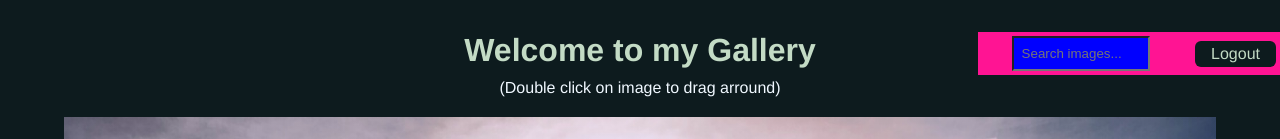
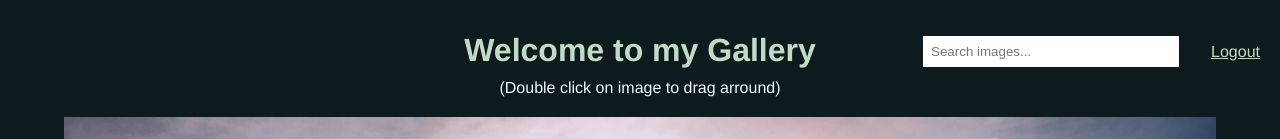
Before and after one commit to mideD3V/image-gallery-app, a React (Create React App) app: page /home in a window 1280 px wide. Shown: the top 139 px of the page. Built offline with nearby package versions, Linux system fonts and the light colour scheme.

Commit message:
updated styles

```diff
--- a/src/components/home.css
+++ b/src/components/home.css
@@ -78,7 +78,6 @@ p {
 /* NAV STYLING */
 
 nav {
-  background-color: deeppink;
   position: absolute;
   top: 2rem;
   right: 0;
@@ -90,13 +89,20 @@ nav {
   align-items: center;
   gap: 1rem;
 }
+#searchbar{
+  width: 20vw;
+}
 #searchbar input {
   padding: 0.5rem;
-  width: 70%;
-  background-color: blue;
+  width: 100%;
+  border: none;
+}
+#searchbar input:focus{
+  border: 1px solid #0d1b1e;
 }
 
 nav .link {
 color: #c3dbc5;
   padding: 0.25rem 1rem;
+  text-decoration: underline;
 }
```
